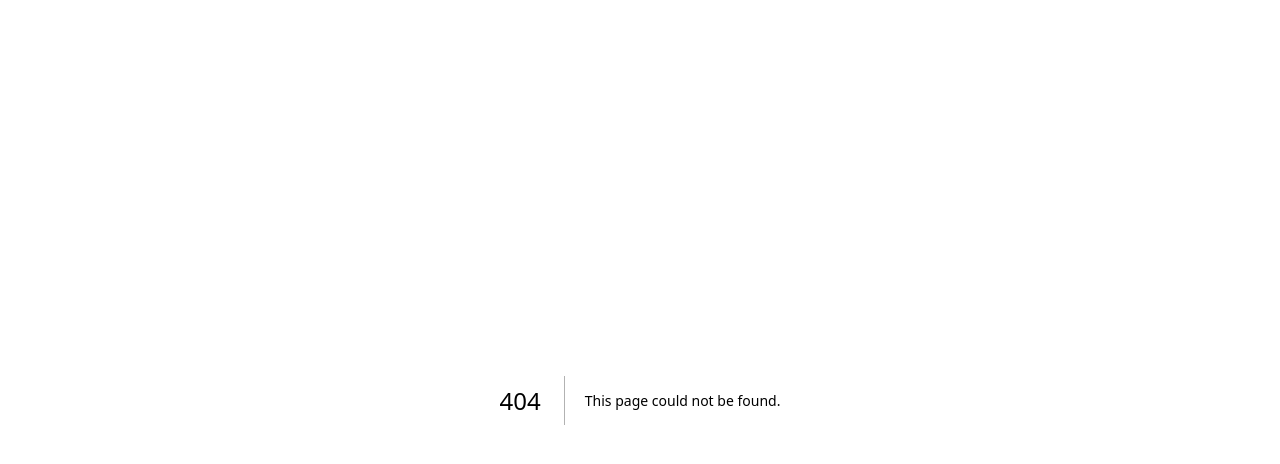
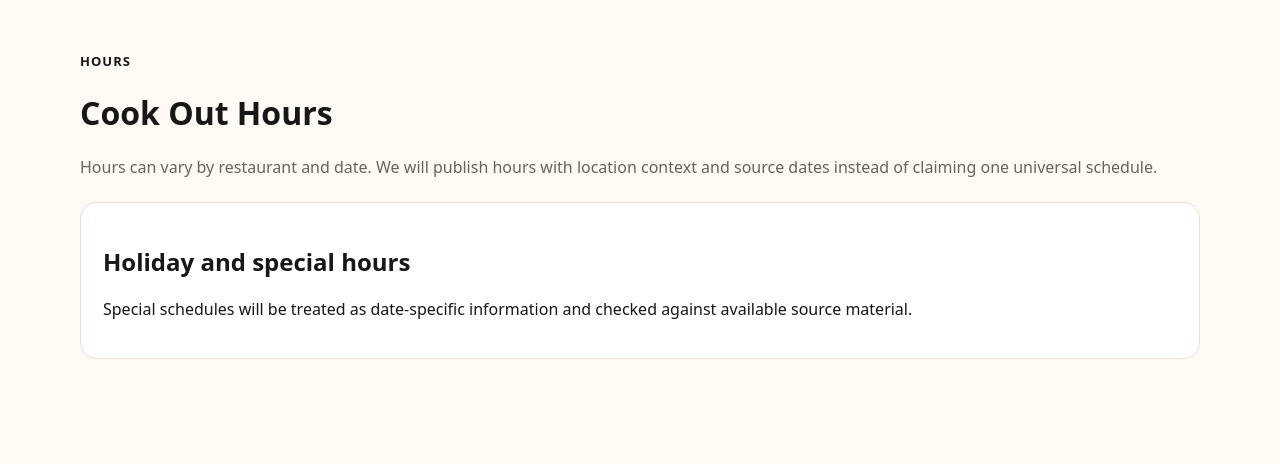
Before and after one commit to syedahtishamshahg/cookout-menu-platform, a Next.js app: page /hours in a window 1280 px wide. Before the commit this address had no page. Shown: the top 464 px of the page. Built offline with nearby package versions, Linux system fonts and the light colour scheme.

Commit message:
feat: add location and price intelligence foundation

```diff
--- /dev/null
+++ b/src/app/hours/page.tsx
@@ -0,0 +1 @@
+export const metadata={title:"Cook Out Hours",description:"Cook Out hours information by location."}; export default function Hours(){return <main className="container section"><div className="eyebrow">Hours</div><h1>Cook Out Hours</h1><p className="muted">Hours can vary by restaurant and date. We will publish hours with location context and source dates instead of claiming one universal schedule.</p><div className="card" style={{marginTop:24}}><h2>Holiday and special hours</h2><p>Special schedules will be treated as date-specific information and checked against available source material.</p></div></main>}
```
